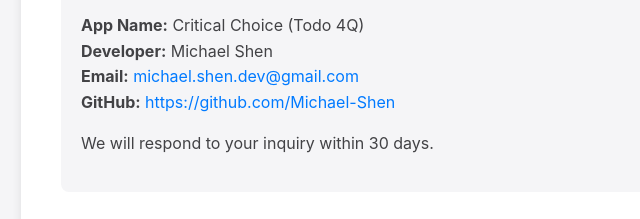
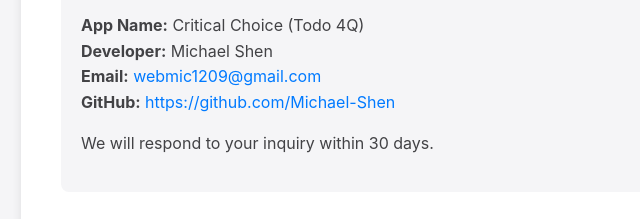
Before and after one commit to Michael-Shen/critical-choice, a plain HTML site: page privacy-policy.html in a window 1280 px wide. Shown: the part 8841-9060 px from the top of the page, 219-859 px from the left. Drawn offline with Linux system fonts and the light colour scheme.

Commit message:
change email address

```diff
--- a/privacy-policy.html
+++ b/privacy-policy.html
@@ -422,7 +422,7 @@
 
             <p><strong>App Name:</strong> Critical Choice (Todo 4Q)<br>
             <strong>Developer:</strong> Michael Shen<br>
-            <strong>Email:</strong> <a href="mailto:michael.shen.dev@gmail.com">michael.shen.dev@gmail.com</a><br>
+            <strong>Email:</strong> <a href="mailto:webmic1209@gmail.com">webmic1209@gmail.com</a><br>
             <strong>GitHub:</strong> <a href="https://github.com/Michael-Shen" target="_blank">https://github.com/Michael-Shen</a></p>
 
             <p>We will respond to your inquiry within 30 days.</p>
```
